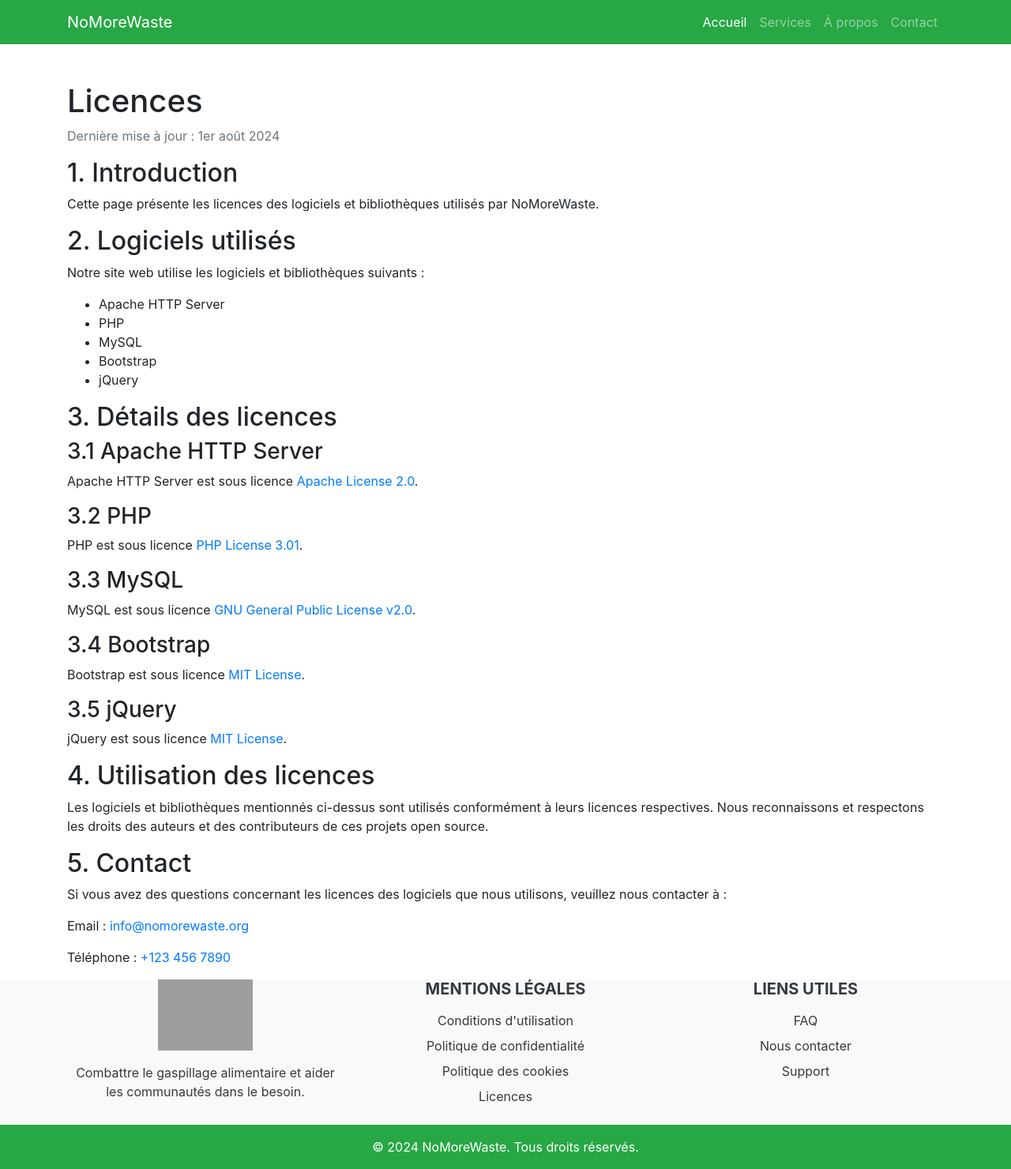
After one commit to Rakulan7/NoMoreWaste, a PHP site: page /licences.php in a window 1280 px wide. The commit adds this page. Shown: the whole page at 79% size. Run offline with PHP 8.4, Linux system fonts and the light colour scheme; some libraries are stand-ins or nearby versions; grey boxes are pictures that could not be loaded.

Commit message:
add licences

```diff
--- a/html/include/footer.php
+++ b/html/include/footer.php
@@ -24,7 +24,7 @@
                         <a href="cookies.php" class="text-dark">Politique des cookies</a>
                     </li>
                     <li>
-                        <a href="#!" class="text-dark">Licences</a>
+                        <a href="licences.php" class="text-dark">Licences</a>
                     </li>
                 </ul>
             </div>
--- /dev/null
+++ b/html/licences.php
@@ -0,0 +1,49 @@
+<?php
+$page_title = "Licences - ";
+include 'include/header.php';
+?>
+
+<div class="container mt-5">
+    <h1>Licences</h1>
+    <p class="text-muted">Dernière mise à jour : 1er août 2024</p>
+
+    <h2>1. Introduction</h2>
+    <p>Cette page présente les licences des logiciels et bibliothèques utilisés par NoMoreWaste.</p>
+
+    <h2>2. Logiciels utilisés</h2>
+    <p>Notre site web utilise les logiciels et bibliothèques suivants :</p>
+    <ul>
+        <li>Apache HTTP Server</li>
+        <li>PHP</li>
+        <li>MySQL</li>
+        <li>Bootstrap</li>
+        <li>jQuery</li>
+    </ul>
+
+    <h2>3. Détails des licences</h2>
+
+    <h3>3.1 Apache HTTP Server</h3>
+    <p>Apache HTTP Server est sous licence <a href="https://www.apache.org/licenses/LICENSE-2.0" target="_blank">Apache License 2.0</a>.</p>
+
+    <h3>3.2 PHP</h3>
+    <p>PHP est sous licence <a href="https://www.php.net/license/3_01.txt" target="_blank">PHP License 3.01</a>.</p>
+
+    <h3>3.3 MySQL</h3>
+    <p>MySQL est sous licence <a href="https://www.gnu.org/licenses/old-licenses/gpl-2.0.html" target="_blank">GNU General Public License v2.0</a>.</p>
+
+    <h3>3.4 Bootstrap</h3>
+    <p>Bootstrap est sous licence <a href="https://opensource.org/licenses/MIT" target="_blank">MIT License</a>.</p>
+
+    <h3>3.5 jQuery</h3>
+    <p>jQuery est sous licence <a href="https://opensource.org/licenses/MIT" target="_blank">MIT License</a>.</p>
+
+    <h2>4. Utilisation des licences</h2>
+    <p>Les logiciels et bibliothèques mentionnés ci-dessus sont utilisés conformément à leurs licences respectives. Nous reconnaissons et respectons les droits des auteurs et des contributeurs de ces projets open source.</p>
+
+    <h2>5. Contact</h2>
+    <p>Si vous avez des questions concernant les licences des logiciels que nous utilisons, veuillez nous contacter à :</p>
+    <p>Email : <a href="mailto:info@nomorewaste.org">info@nomorewaste.org</a></p>
+    <p>Téléphone : <a href="tel:+1234567890">+123 456 7890</a></p>
+</div>
+
+<?php include 'include/footer.php'; ?>
```
